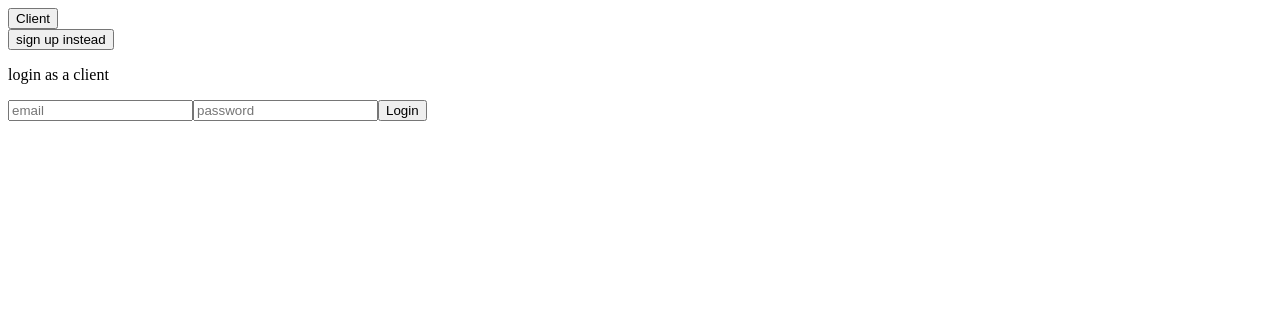
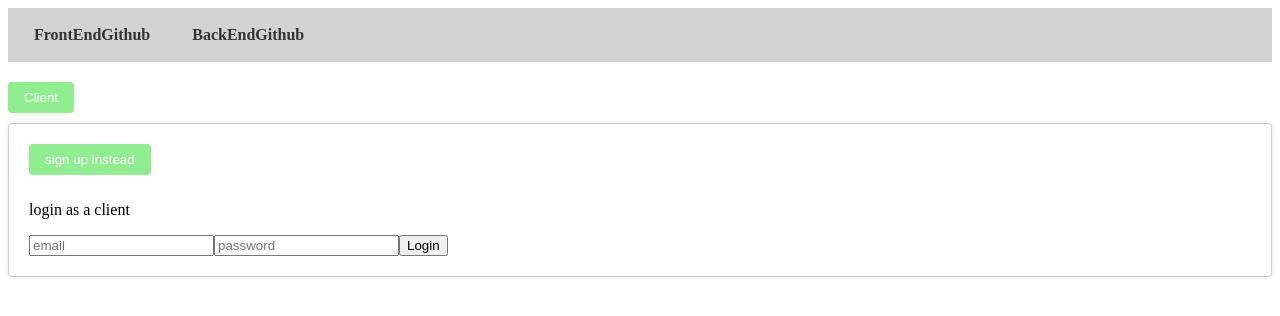
Before and after one commit to Buchholz8/foodie_project, a Vue app: page / in a window 1280 px wide. Shown: the top 316 px of the page. Built offline with nearby package versions, Linux system fonts and the light colour scheme.

Commit message:
finished some bug fixes on login

```diff
--- a/src/components/menu/AllMenuItem.vue
+++ b/src/components/menu/AllMenuItem.vue
@@ -51,30 +51,30 @@
       axios
         .request({
           url: 'http://127.0.0.1:5000/api/client-order',
-            method: "POST",
+          method: 'POST',
           data: {
-              item_id : cookies.get('item_id'),
+            item_id: cookies.get('item_id'),
             token: cookies.get('token'),
-              restaurant_id : cookies.get('restaurant_id')
-            }
+            restaurant_id: cookies.get('restaurant_id'),
+          },
         })
         .then((response) => {
-              cookies.set('order_id' , response.data[0][4])
+          cookies.set('order_id', response.data[this.orderIndex][4]);
+          console.log(response);
         })
         .catch((error) => {
-              error;
+          console.error(error);
         });
     },
-      saveDataToCookie(item) {
+    saveDataToCookie(item, index) {
+      this.orderIndex = index;
       cookies.set('item_id', item[0], { expires: '1D' });
       cookies.set('restaurant_id', item[5], { expires: '1D' });
-        cookies.set('order_id' , item[6], { expires: '1D' })
+      // Do not set the order_id cookie here
     },
   },
 };
 </script>
-
-
 <style scoped>
 img {
     max-height: 120px;
--- a/src/components/order/ClientOrderInfo.vue
+++ b/src/components/order/ClientOrderInfo.vue
@@ -2,38 +2,56 @@
   <div>
     <input type="text" ref="order_id" placeholder="order #" v-model="order_id">
     <button @click="client_order_handler">Search Order</button>
-
+    <button @click="return_to_menu">Return to Menu</button>
     <div v-for="(item, index) in orders" :key="index">
-      <h1>Order Number: {{ item[4] }}</h1>
+      <h1>Order Number: {{ order_id }}</h1>
       <p v-if="item[2] === '1'">Order Complete</p>
-      <p v-if="item[3] === '1'">Order received</p>
+      <p v-else>Not Completed</p>
+      <p v-if="item[3] === '1'">Order Received</p>
+      <p v-else>Order Not Received</p>
       <h2>{{ item[6] }}</h2>
       <p>{{ item[7] }}$</p>
       <img :src="item[8]" alt="">
       <h4>{{ item[9] }}</h4>
       <p>Address: {{ item[10] }}</p>
       <p>Phone: {{ item[11] }}</p>
+      <button @click="remove_cart">Remove from Cart</button>
     </div>
 
     <p>{{ message_result }}</p>
   </div>
 </template>
 
-
-
 <script>
 import axios from "axios";
+import cookies from "vue-cookies";
+
 export default {
+  data() {
+    return {
+      order_id: cookies.get("order_id"),
+      orders: undefined,
+      message_result: "",
+    };
+  },
   methods: {
-    client_order_handler: function () {
+    return_to_menu() {
+      this.$router.push("/ClientH");
+    },
+    remove_cart() {
+      cookies.remove("item_id");
+      cookies.remove("order_id");
+      cookies.remove("client_order");
+    },
+    client_order_handler() {
       axios
         .get("http://127.0.0.1:5000/api/client-order", {
           params: {
-            order_id: this.order_id
+            order_id: this.order_id,
           },
         })
         .then((response) => {
-          console.log(response)
+          console.log(response);
           this.orders = response.data;
         })
         .catch((error) => {
@@ -41,18 +59,13 @@ export default {
         });
     },
   },
-  data() {
-    return {
-      orders: undefined,
-      message_result: "",
-    };
-  },
 };
 </script>
 
+
 <style scoped>
 img {
-    max-height: 70px;
-    max-width: 70px;
+  max-height: 70px;
+  max-width: 70px;
 }
 </style>
--- a/src/views/LoginView.vue
+++ b/src/views/LoginView.vue
@@ -1,5 +1,10 @@
 <template>
     <div>
+        <nav>
+        <a href="https://github.com/Buchholz8/foodie_project">FrontEndGithub</a>
+        <a href="https://github.com/Buchholz8/foodie_two_b">BackEndGithub</a>
+        </nav>
+
         <button v-if="option === true" @click="handle_option"> Client </button>
         <button v-else @click="handle_option"> Company </button>
 
@@ -48,4 +53,57 @@ export default {
 }
 </script>
 
-<style scoped></style>
+<style scoped>
+  body {
+    background-color: #f2f2f2;
+    display: flex;
+    justify-content: center;
+    align-items: center;
+    height: 100vh;
+    margin: 0;
+  }
+
+  nav {
+    background-color: lightgrey;
+    padding: 10px;
+    margin-bottom: 20px;
+  }
+
+  nav a {
+    display: inline-block;
+    padding: 8px 16px;
+    text-decoration: none;
+    color: #333;
+    font-weight: bold;
+    border-radius: 4px;
+    margin-right: 10px;
+  }
+
+  nav a:hover {
+    background-color: #333;
+    color: #fff;
+  }
+
+  button {
+    padding: 8px 16px;
+    background-color: lightgreen;
+    color: white;
+    border: none;
+    border-radius: 4px;
+    margin-bottom: 10px;
+    cursor: pointer;
+  }
+
+  button:hover {
+    background-color: #25a820;
+  }
+
+  section {
+    background-color: #fff;
+    padding: 20px;
+    border-radius: 4px;
+    margin-bottom: 20px;
+    border: 1px solid #ccc;
+    box-shadow: 0 0 5px rgba(0, 0, 0, 0.1);
+  }
+</style>
```
Lines whose indentation alone changed are shown as unchanged.
